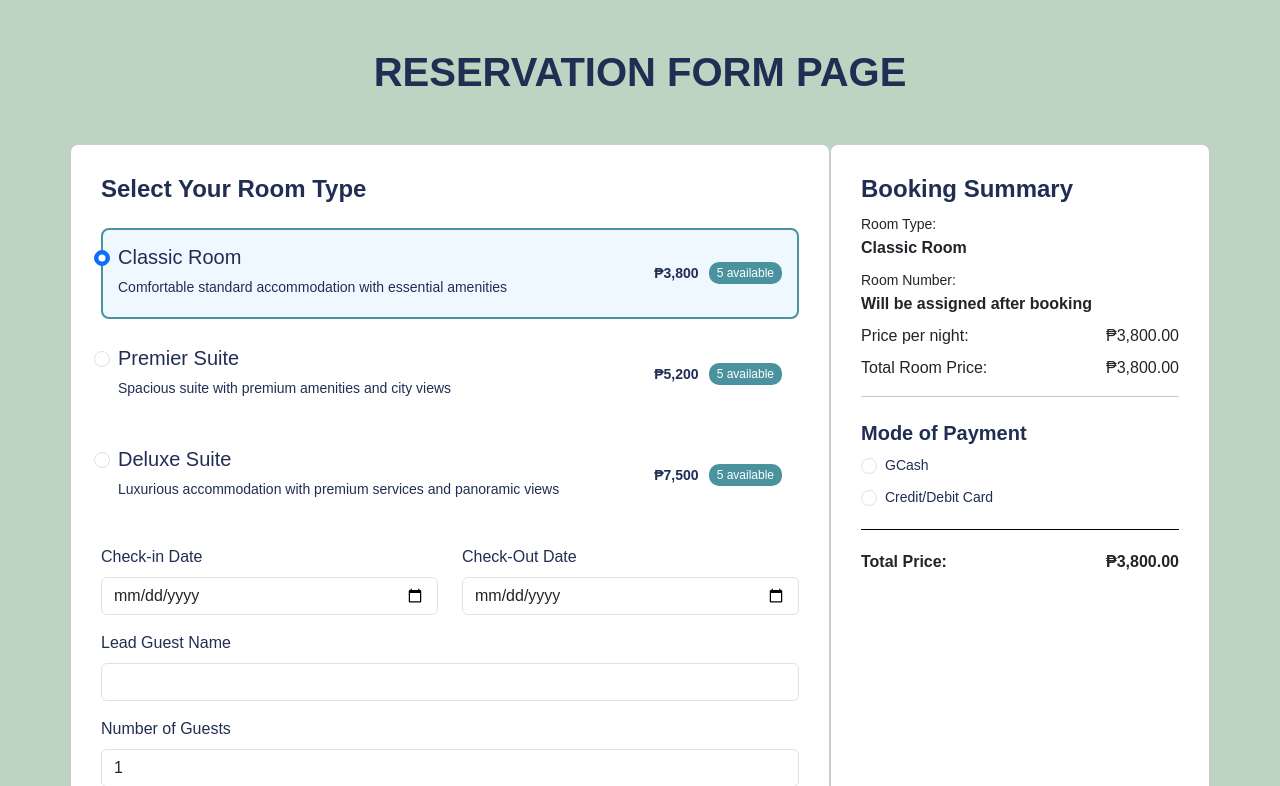
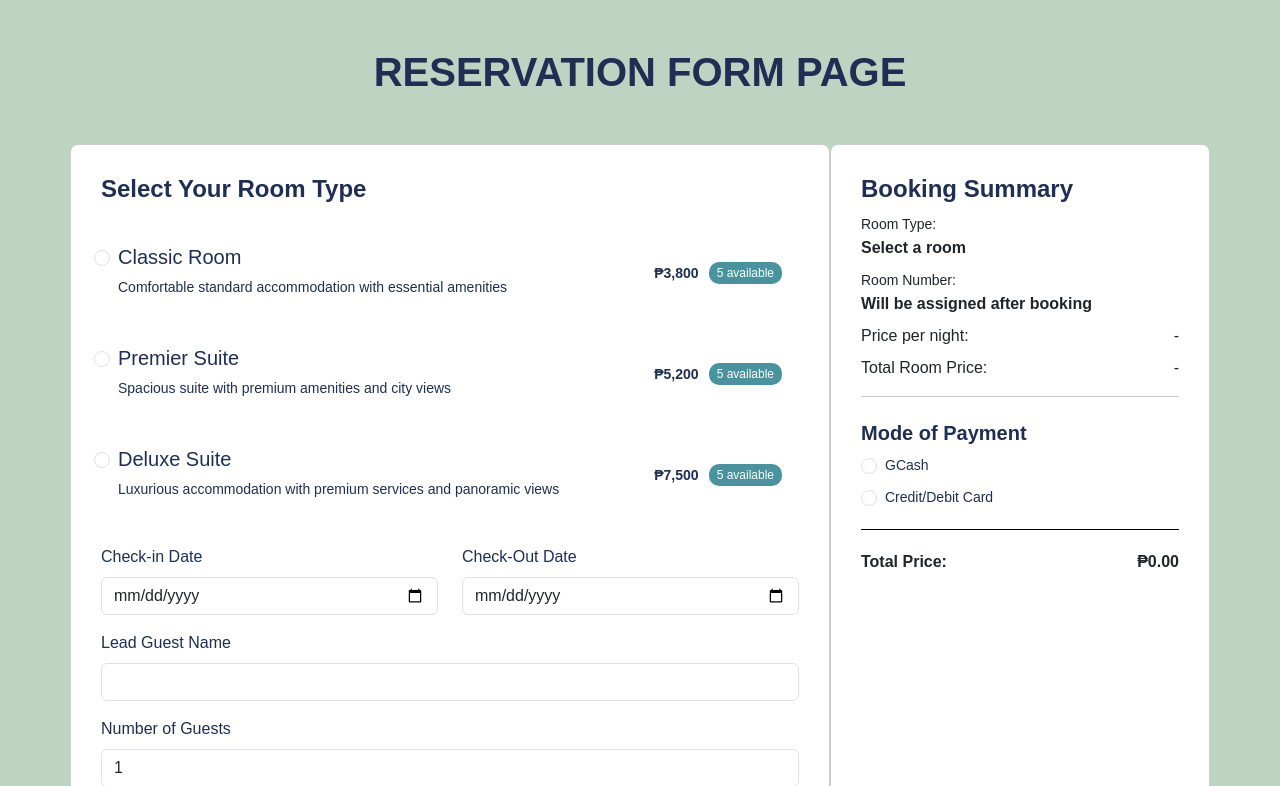
Before and after one commit to singianhyacinth/finalshotel, a PHP site: page /reservation.php in a window 1280 px wide. Shown: the part 72-858 px from the top of the page. Run offline with PHP 8.4, Linux system fonts and the light colour scheme.

Commit message:
Update reservation.php

```diff
--- a/reservation.php
+++ b/reservation.php
@@ -106,6 +106,13 @@
       justify-content: space-between;
       margin-bottom: 10px;
     }
+    .room-highlight {
+      animation: highlight 2s ease;
+    }
+    @keyframes highlight {
+      0% { background-color: rgba(74, 146, 158, 0.3); }
+      100% { background-color: transparent; }
+    }
   </style>
 </head>
 <body>
@@ -149,7 +156,7 @@
           <!-- Room Type Selection -->
           <div class="mb-4">
             <div class="form-check room-type-card" id="classicRoomCard">
-              <input class="form-check-input" type="radio" name="roomType" id="classicRoom" value="classic" required checked>
+              <input class="form-check-input" type="radio" name="roomType" id="classicRoom" value="classic" required>
               <label class="form-check-label w-100" for="classicRoom">
                 <div class="d-flex justify-content-between align-items-center">
                   <div>
@@ -316,7 +323,7 @@
           <h4 class="fw-bold">Booking Summary</h4>
           <div class="mb-2">
             <small>Room Type:</small>
-            <div id="selectedRoomType" class="fw-bold">Classic Room</div>
+            <div id="selectedRoomType" class="fw-bold">Select a room</div>
           </div>
           <div class="mb-2">
             <small>Room Number:</small>
@@ -324,11 +331,11 @@
           </div>
           <div class="mb-2 d-flex justify-content-between">
             <span>Price per night:</span>
-            <span id="roomPrice">₱3,800.00</span>
+            <span id="roomPrice">-</span>
           </div>
           <div class="mb-3 d-flex justify-content-between">
             <span>Total Room Price:</span>
-            <span id="totalPrice">₱3,800.00</span>
+            <span id="totalPrice">-</span>
           </div>
 
           <!-- Amenities Summary -->
@@ -404,7 +411,7 @@
 
           <div class="price-summary d-flex justify-content-between fw-bold">
             <span>Total Price:</span>
-            <span id="finalPrice">₱3,800.00</span>
+            <span id="finalPrice">₱0.00</span>
           </div>
         </div>
       </div>
@@ -450,7 +457,7 @@
           totalRooms: 5,
           maxGuests: 4,
           rooms: [101, 102, 103, 104, 105],
-          bookings: {} // Format: { "2023-11-01": [101, 102], "2023-11-02": [101] }
+          bookings: {}
         },
         premier: {
           name: "Premier Suite",
@@ -501,7 +508,7 @@
       const amenitiesList = document.getElementById('amenitiesList');
 
       // Current selected room
-      let currentRoom = 'classic';
+      let currentRoom = null;
       let amenitiesTotal = 0;
 
       // Initialize room availability display
@@ -518,15 +525,18 @@
           document.querySelectorAll('.room-type-card').forEach(card => {
             card.classList.remove('selected');
           });
-          document.getElementById(`${currentRoom}RoomCard`).classList.add('selected');
+          const selectedCard = document.getElementById(`${currentRoom}RoomCard`);
+          selectedCard.classList.add('selected');
+          selectedCard.classList.add('room-highlight');
+          setTimeout(() => {
+            selectedCard.classList.remove('room-highlight');
+          }, 2000);
         });
       });
 
-      // Initialize room cards
-      document.getElementById('classicRoomCard').classList.add('selected');
-
       // Update guest limit based on room type
       function updateGuestLimit() {
+        if (!currentRoom) return;
         const maxGuests = roomDatabase[currentRoom].maxGuests;
         paxInput.max = maxGuests;
         paxInput.nextElementSibling.textContent = `Please enter number of guests (1-${maxGuests}).`;
@@ -542,6 +552,13 @@
 
       // Price calculation
       function updatePrices() {
+        if (!currentRoom) {
+          roomPrice.textContent = '-';
+          totalPrice.textContent = '-';
+          finalPrice.textContent = '₱0.00';
+          return;
+        }
+
         const checkIn = document.getElementById('checkIn').value;
         const checkOut = document.getElementById('checkOut').value;
 
@@ -566,6 +583,11 @@
 
       // Update final price including amenities
       function updateFinalPrice() {
+        if (!currentRoom) {
+          finalPrice.textContent = '₱0.00';
+          return;
+        }
+
         const checkIn = document.getElementById('checkIn').value;
         const checkOut = document.getElementById('checkOut').value;
         let nights = 1;
@@ -634,14 +656,12 @@
 
             // Unselect if currently selected and unavailable
             if (currentRoom === roomType) {
-              document.getElementById('classicRoom').checked = true;
-              currentRoom = 'classic';
+              document.getElementById('classicRoom').checked = false;
+              currentRoom = null;
               updatePrices();
-              updateGuestLimit();
               document.querySelectorAll('.room-type-card').forEach(card => {
                 card.classList.remove('selected');
               });
-              document.getElementById('classicRoomCard').classList.add('selected');
             }
           }
         });
@@ -713,12 +733,12 @@
 
       // Amenities handling
       document.getElementById('extraBed').addEventListener('change', function() {
-        if (this.checked) {
+        if (this.checked && currentRoom) {
           // Increase guest limit by 1 if extra bed is selected
           const maxGuests = roomDatabase[currentRoom].maxGuests + 1;
           paxInput.max = maxGuests;
           paxInput.nextElementSibling.textContent = `Please enter number of guests (1-${maxGuests}).`;
-        } else {
+        } else if (currentRoom) {
           // Reset guest limit
           updateGuestLimit();
         }
@@ -831,11 +851,18 @@
           return;
         }
 
+        // Validate room selection
+        if (!currentRoom) {
+          alert('Please select a room type');
+          return;
+        }
+
         // Validate number of guests
         const pax = parseInt(paxInput.value);
-        const maxGuests = extraBedCheckbox.checked ?
-          roomDatabase[currentRoom].maxGuests + 1 :
-          roomDatabase[currentRoom].maxGuests;
+        let maxGuests = roomDatabase[currentRoom].maxGuests;
+        if (extraBedCheckbox.checked) {
+          maxGuests += 1;
+        }
 
         if (pax > maxGuests) {
           alert(`Number of guests exceeds the maximum allowed for this room type (${maxGuests}).`);
@@ -913,10 +940,9 @@
         form.classList.remove('was-validated');
 
         // Reset form to default values (except room assignment)
-        document.getElementById('classicRoom').checked = true;
-        currentRoom = 'classic';
+        document.getElementById('classicRoom').checked = false;
+        currentRoom = null;
         updatePrices();
-        updateGuestLimit();
         checkAvailability();
 
         // Reset amenities
@@ -936,7 +962,24 @@
 
       // Initialize prices and guest limit
       updatePrices();
-      updateGuestLimit();
+
+      // Handle room type from URL parameter
+      const urlParams = new URLSearchParams(window.location.search);
+      const roomParam = urlParams.get('room');
+      if (roomParam && ['classic', 'premier', 'deluxe'].includes(roomParam)) {
+        const radio = document.getElementById(`${roomParam}Room`);
+        if (radio) {
+          radio.checked = true;
+          radio.dispatchEvent(new Event('change'));
+
+          // Highlight the selected room card
+          const selectedCard = document.getElementById(`${roomParam}RoomCard`);
+          selectedCard.classList.add('room-highlight');
+          setTimeout(() => {
+            selectedCard.classList.remove('room-highlight');
+          }, 2000);
+        }
+      }
     });
   </script>
 </body>
```
